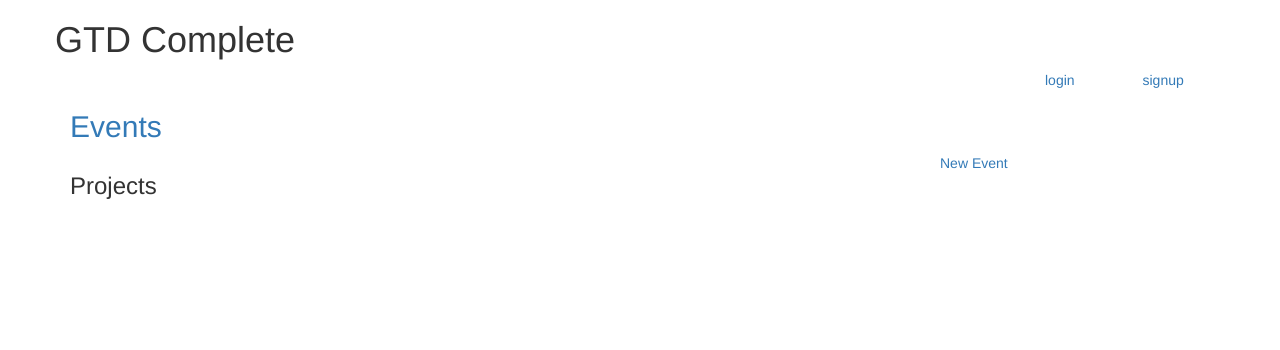
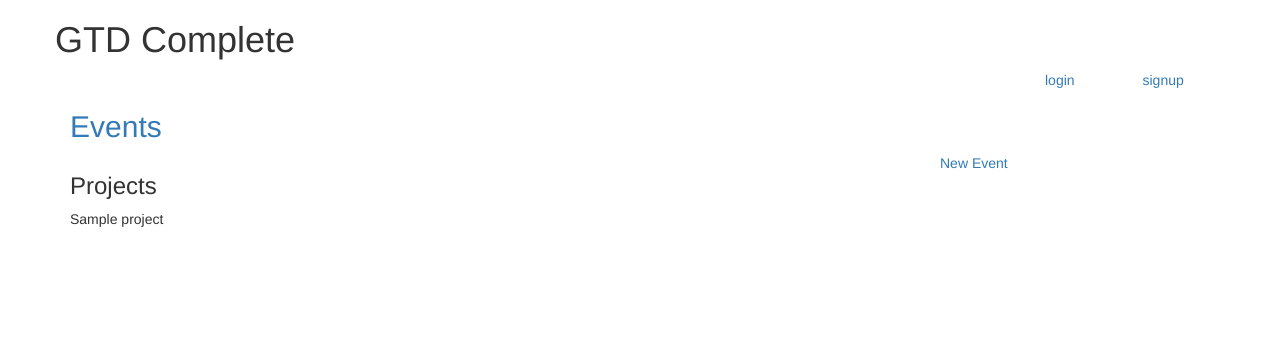
Before and after one commit to runnphoenix/gtdcomplete, a Python web app: template templates/projects.html in a window 1280 px wide. Shown: the top 350 px of the page. Run offline with Jinja, Linux system fonts and the light colour scheme; the template is opened without the code that fills it: most values are stand-ins (such as "Sample title", 1, 10 or a date in 2020); some libraries are stand-ins or nearby versions.

Commit message:
added projects page, now can show user's project names

```diff
--- a/handlers/accessControl.py
+++ b/handlers/accessControl.py
@@ -45,7 +45,7 @@ def context_exist(function):
 	@functools.wraps(function)
 	def wrapper(self, context_id):
 		key = db.Key.from_path("Context", int(context_id), parent=contexts_key())
-		print key.id()
+		#context = db.get(key)
 		contexts = db.GqlQuery("select * from Context")
 		context = None
 		for con in contexts:
--- a/handlers/projects.py
+++ b/handlers/projects.py
@@ -7,7 +7,7 @@ class Projects(Handler):
 
     @accessControl.user_logged_in
     def get(self):
-        self.render("projects.html")
+        self.render("projects.html", projects=self.user.projects)
 
     @accessControl.user_logged_in
     def post(self):
--- a/templates/projects.html
+++ b/templates/projects.html
@@ -4,8 +4,8 @@
 
 	<h3>Projects</h3>
 
-	{% for project in self.projects %}
-		<div>{{project.title}}</div>
+	{% for project in projects %}
+		<div>{{project.name}}</div>
 	{% endfor %}
 
 {% endblock%}
```
